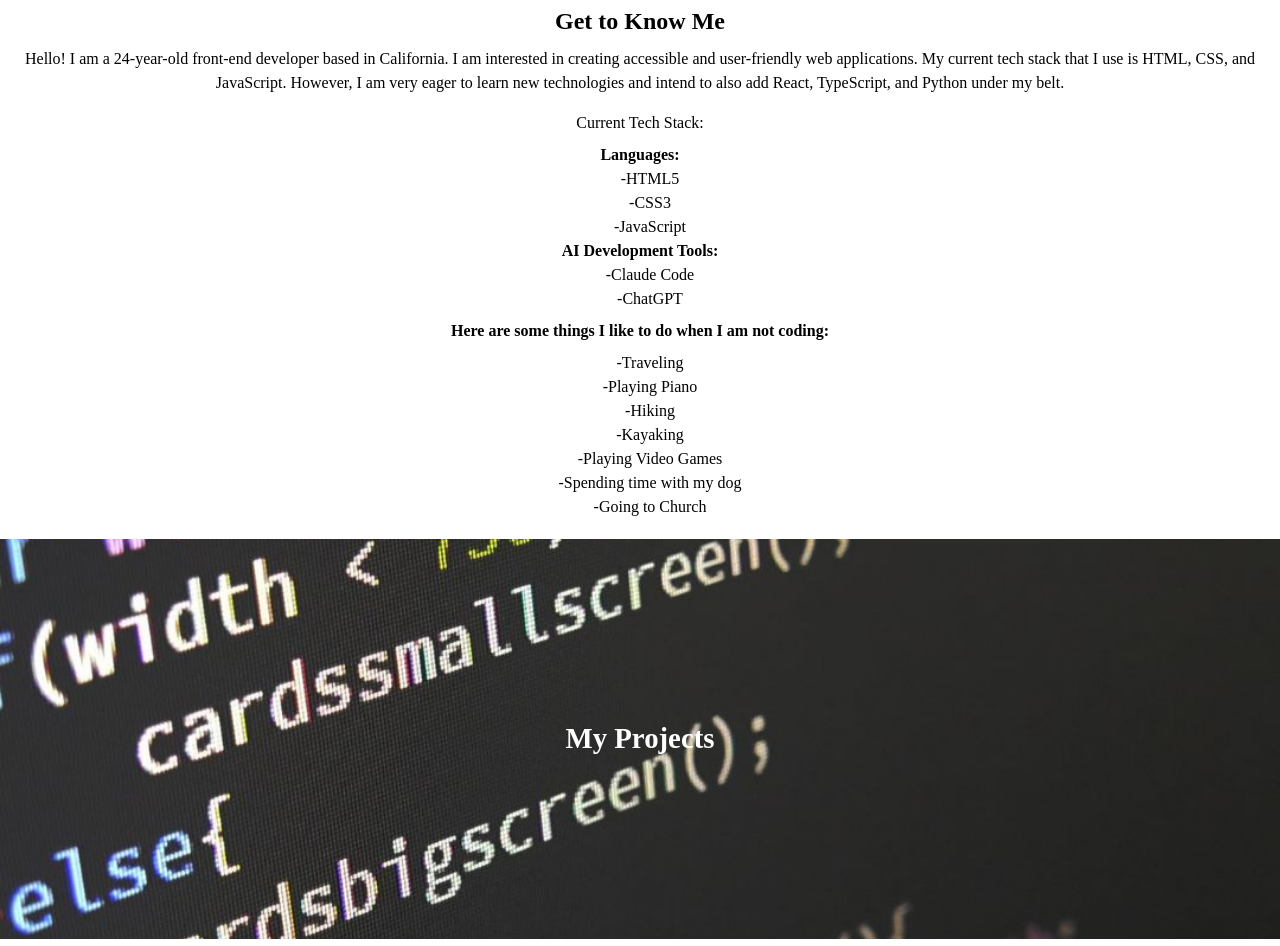
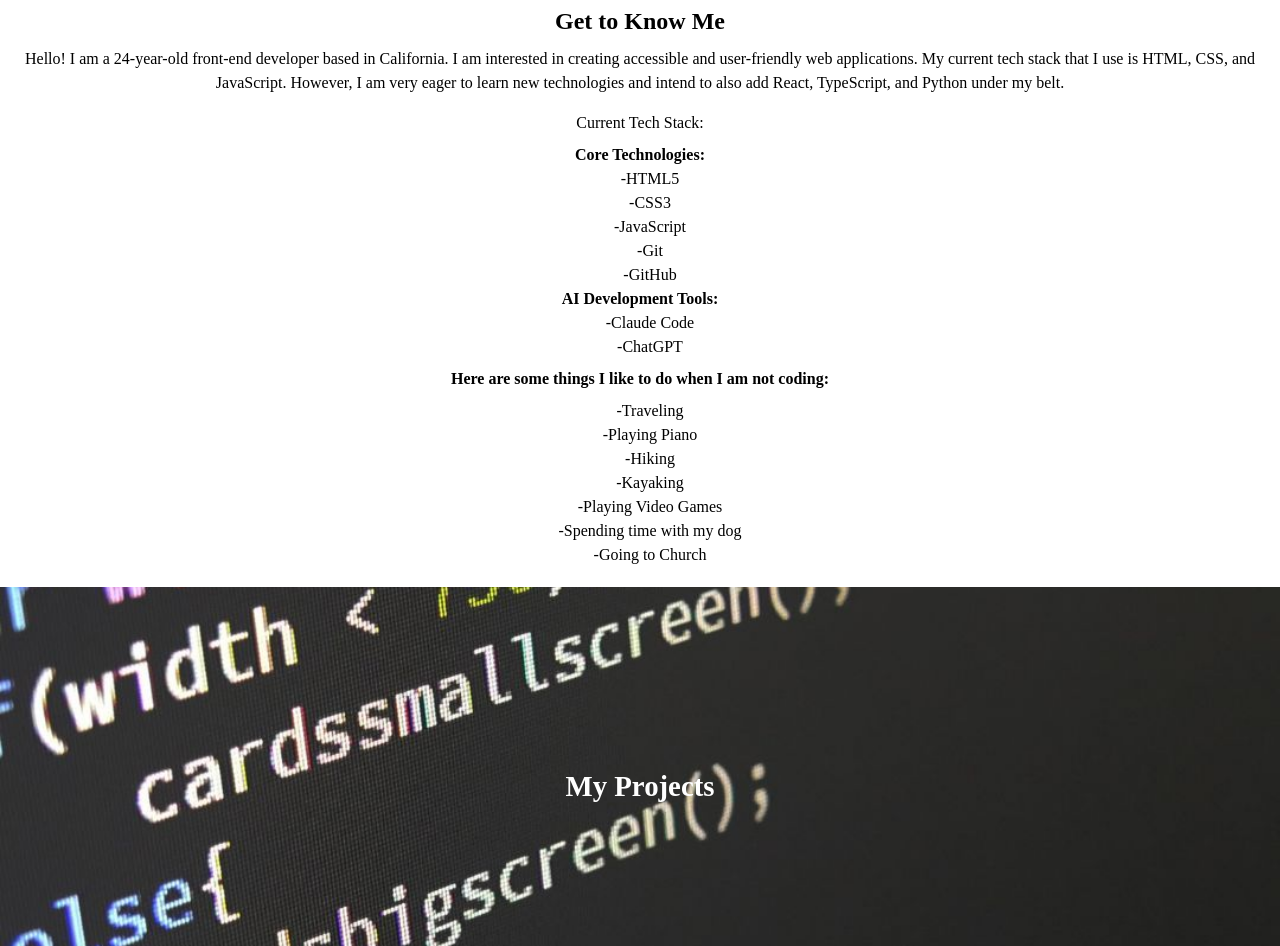
Before and after one commit to Pianist01/portfolio-page, a plain HTML site: page index.html in a window 1280 px wide. Shown: the part 857-1803 px from the top of the page. Drawn offline with Linux system fonts and the light colour scheme.

Commit message:
Added two more skills to list.

```diff
--- a/index.html
+++ b/index.html
@@ -39,11 +39,13 @@
           <p class="tech-title">Current Tech Stack:</p>
 
           <figure>
-            <figcaption><strong>Languages:</strong></figcaption>
+            <figcaption><strong>Core Technologies:</strong></figcaption>
             <ul class="language">
             <li>HTML5</li>
             <li>CSS3</li>
             <li>JavaScript</li>
+            <li>Git</li>
+            <li>GitHub</li>
             </ul>
           </figure>
 
```
